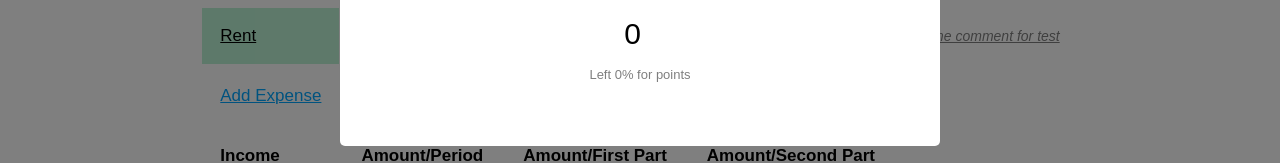
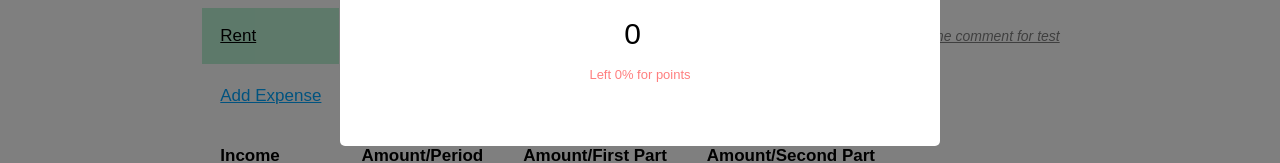
Before and after one commit to deviun/chunk-budget, a React (Create React App) app: page / in a window 1280 px wide. Both pictures are taken after a click on the element "Add Point". Shown: the part 168-331 px from the top of the page. Built offline with nearby package versions, Linux system fonts and the light colour scheme.

Commit message:
red font if left percent less than 1%

```diff
--- a/src/components/PointEditor/index.js
+++ b/src/components/PointEditor/index.js
@@ -1,6 +1,7 @@
 import React, { Component } from 'react';
 import { connect } from 'react-redux';
 import PropTypes from 'prop-types';
+import classNames from 'classnames';
 
 import './style.css';
 
@@ -48,12 +49,17 @@ class PointEditor extends Component {
     leftPercent -= this.props.form.amountPercent;
 
     const saveButton = <button>Save</button>;
+    const leftPercentClassNames = ['left-percents'];
+
+    if (leftPercent <= 0) {
+      leftPercentClassNames.push('red-font-color');
+    }
 
     return (
       <div className="point-editor">
         <input type="text" maxLength="24" onChange={this.modName} value={this.props.form.name} className="name" placeholder="Point name" />
         <input type="number" onChange={this.modAmountPercent} value={this.props.form.amountPercent} className="amount-percent" placeholder="0%" min="1" max="100" />
-        <div className="left-percents">Left {leftPercent}% for points</div>
+        <div className={classNames(leftPercentClassNames)}>Left {leftPercent}% for points</div>
         {leftPercent > 0 && saveButton}
       </div>
     );
--- a/src/components/PointEditor/style.scss
+++ b/src/components/PointEditor/style.scss
@@ -30,6 +30,10 @@
     font-size: 13px;
   }
 
+  .red-font-color {
+    color: red;
+  }
+
   button {
     display: block;
     margin: 20px auto;
```
